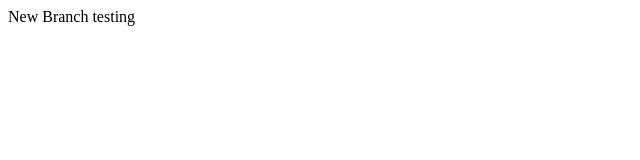
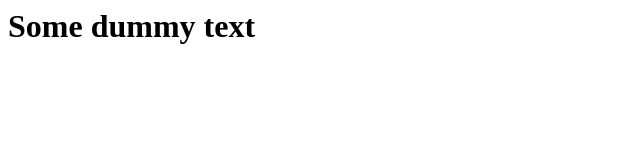
Before and after one commit to Domino223/first-go, a plain HTML site: page index.html in a window 1280 px wide. Shown: the whole page, without its empty margins (0-640 px from the left). Drawn offline with Linux system fonts and the light colour scheme.

```diff
--- a/index.html
+++ b/index.html
@@ -1 +1 @@
-<p>New Branch testing</p>
+<h1>Some dummy text</h1>
```
Also changed, not shown: new_feature.html (added, +1 -0 lines).
